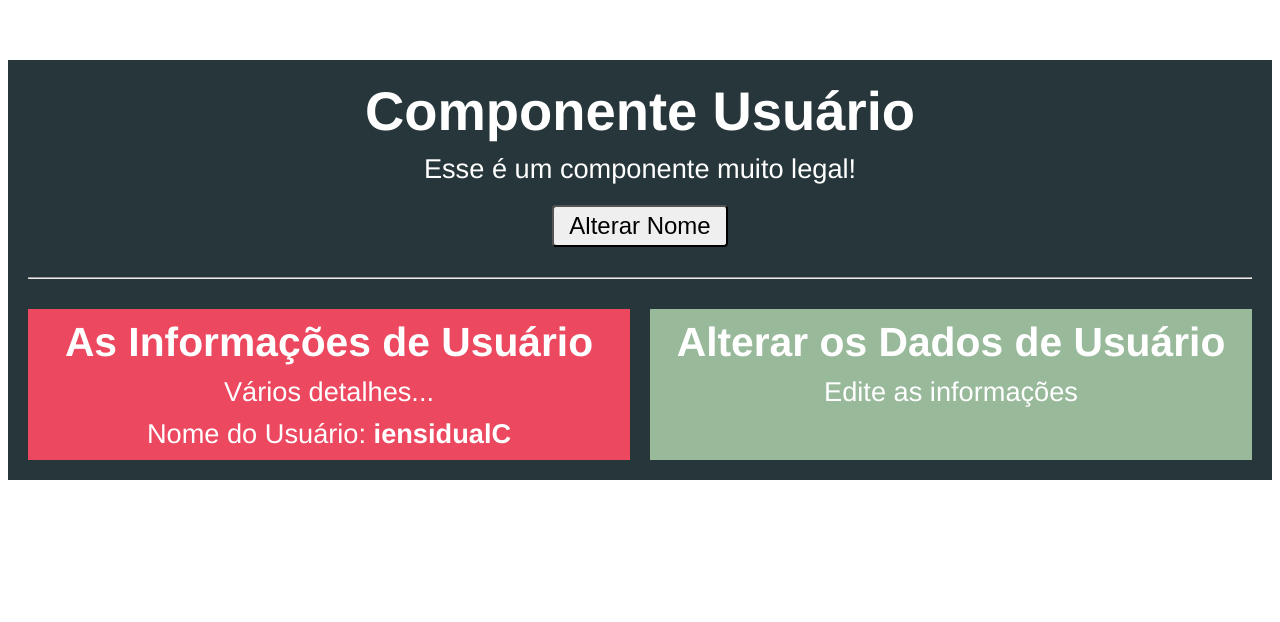
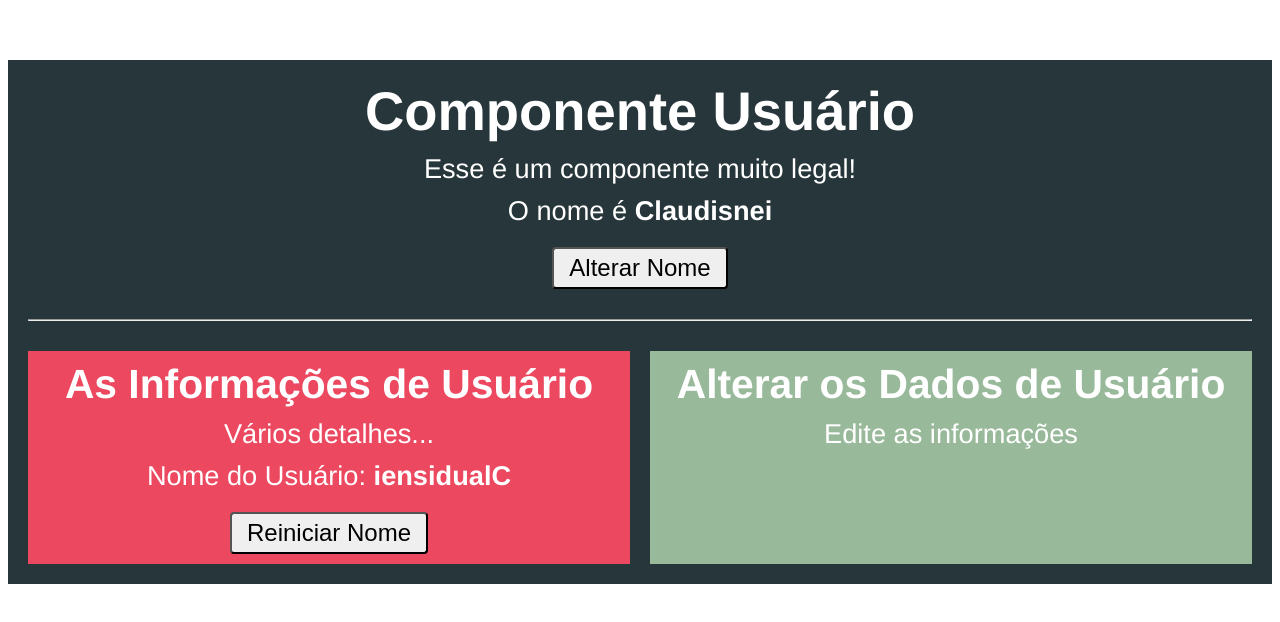
Before and after one commit to CURSOSDEVS/Vue-Js-Comunicacao-entre-componentes, a Vue app: page / in a window 1280 px wide. Shown: the top 622 px of the page. Built offline with nearby package versions, Linux system fonts and the light colour scheme.

Commit message:
Comunicacao entre componente filho e Pai - Criando um evento dentro do componente filho, para o componente pai poder escutar o evento emitido juntamente com a variavel e novo valor atribuido.

```diff
--- a/src/components/Usuario.vue
+++ b/src/components/Usuario.vue
@@ -2,10 +2,14 @@
     <div class="container">
         <h1>Componente Usuário</h1>
         <p>Esse é um componente muito legal!</p>
+        <p>O nome é <strong>{{nome}}</strong></p>
         <button @click='alterarNome'>Alterar Nome</button>
         <hr>
         <div class="componentes">
-            <UsuarioInfo v-bind:nome="nome" />
+            <UsuarioInfo
+                v-bind:nome="nome"
+                v-on:nomeMudou=" nome = $event.novo + '-' + $event.antigo"
+            />
             <!-- <UsuarioInfo /> -->
             <UsuarioEditar />
         </div>
--- a/src/components/UsuarioInfo.vue
+++ b/src/components/UsuarioInfo.vue
@@ -3,6 +3,7 @@
         <h2>As Informações de Usuário</h2>
         <p>Vários detalhes...</p>
         <p>Nome do Usuário: <strong>{{inverterNome()}}</strong></p>
+        <button v-on:click="reiniciarNome()">Reiniciar Nome</button>
     </div>
 </template>
 
@@ -23,6 +24,14 @@
     methods: {
         inverterNome(){
            return this.nome.split('').reverse().join('')
+        },
+        reiniciarNome(){
+            const antigo = this.nome
+            this.nome = 'Claudisnei'
+            this.$emit('nomeMudou', {
+                novo: this.nome,
+                antigo}
+                )
         }
     },
 }
```
Also changed, not shown: 1 other file (tests, documents, lock files or other folders).
